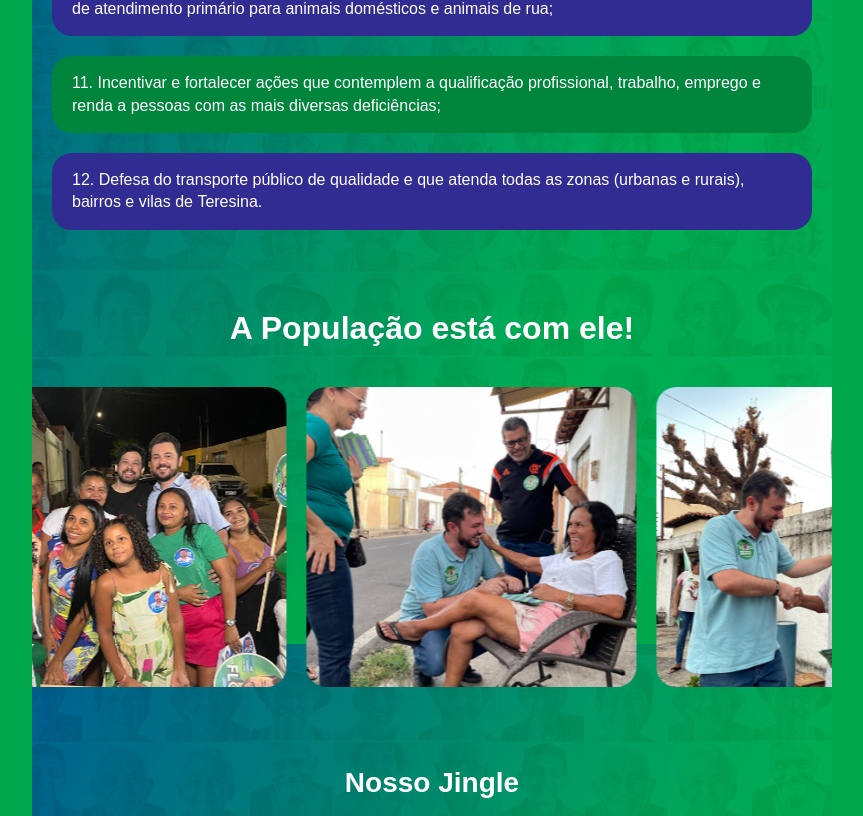
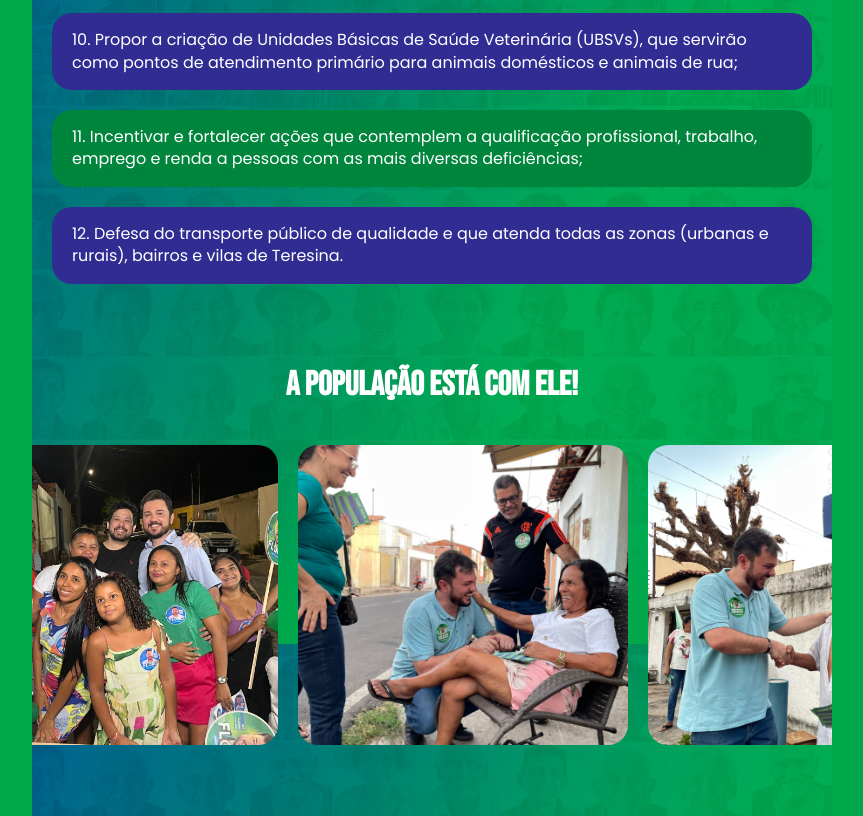
Before and after one commit to hudsonvini/propostas-floro, a Next.js app: page / in a window 1280 px wide. Shown: the part 1584-2400 px from the top of the page, without its empty margins (208-1071 px from the left). Built offline with nearby package versions, Linux system fonts and the light colour scheme.

Commit message:
add correct fonts

```diff
--- a/src/app/components/carroselDepoimentos/CarroselDepoimentos.module.css
+++ b/src/app/components/carroselDepoimentos/CarroselDepoimentos.module.css
@@ -1,3 +1,5 @@
+@import url('https://fonts.googleapis.com/css2?family=Bebas+Neue&display=swap');
+
 .container {
     max-width: 800px;
     width: 100%;
@@ -15,10 +17,11 @@
 
 .title {
     text-align: center;
-    font-size: 32px;
+    font-size: 34px;
     font-weight: 600;
     color: #fff;
     margin-bottom: 40px;
+    font-family: "Bebas Neue", sans-serif;
 }
 
 .rollContainer {
--- a/src/app/layout.jsx
+++ b/src/app/layout.jsx
@@ -1,16 +1,8 @@
-import localFont from "next/font/local";
+// import { Bebas_Neue, Poppins } from "next/font/google";
 import "./globals.css";
 
-const geistSans = localFont({
-  src: "./fonts/GeistVF.woff",
-  variable: "--font-geist-sans",
-  weight: "100 900",
-});
-const geistMono = localFont({
-  src: "./fonts/GeistMonoVF.woff",
-  variable: "--font-geist-mono",
-  weight: "100 900",
-});
+// const bebas = Bebas_Neue({ subsets: ["latin"] });
+// const poppins = Poppins({ subsets: ["latin"] });
 
 export const metadata = {
   title: "FLoro do Themos Vagas",
@@ -20,7 +12,7 @@ export const metadata = {
 export default function RootLayout({ children }) {
   return (
     <html lang="pt-br">
-      <body className={`${geistSans.variable} ${geistMono.variable}`}>
+      <body className={''}>
         {children}
       </body>
     </html>
--- a/src/app/page.module.css
+++ b/src/app/page.module.css
@@ -1,8 +1,12 @@
+@import url('https://fonts.googleapis.com/css2?family=Bebas+Neue&display=swap');
+@import url('https://fonts.googleapis.com/css2?family=Poppins&display=swap');
+
 .main {
   display: flex;
   align-items: center;
   flex-direction: column;
   background-color: #00a84b;
+  font-family: 'Poppins', sans-serif;
 }
 
 /* Stripe */
@@ -74,9 +78,10 @@
   color: #fff;
   /* text-transform: uppercase; */
   text-align: center;
-  font-size: 28px;
+  font-size: 34px;
   margin-bottom: 30px;
   margin-top: 40px;
+  font-family: "Bebas Neue", sans-serif;
 }
 
 .area2 h1.urnaTitle {
@@ -98,7 +103,7 @@
   border-radius: 20px;
   line-height: 140%;
   color: #fff;
-  font-weight: 500;
+  font-weight: 400;
   padding: 16px 20px;
 }
 
@@ -134,11 +139,12 @@
   height: auto;
   width: 800px;
   padding-bottom: 0px;
+  margin-top: 80px;
 }
 
 @media (max-width: 800px) {
   .area2 h1 {
-    font-size: 22px;
+    font-size: 24px;
     padding: 0px 40px;
   }
 
```
